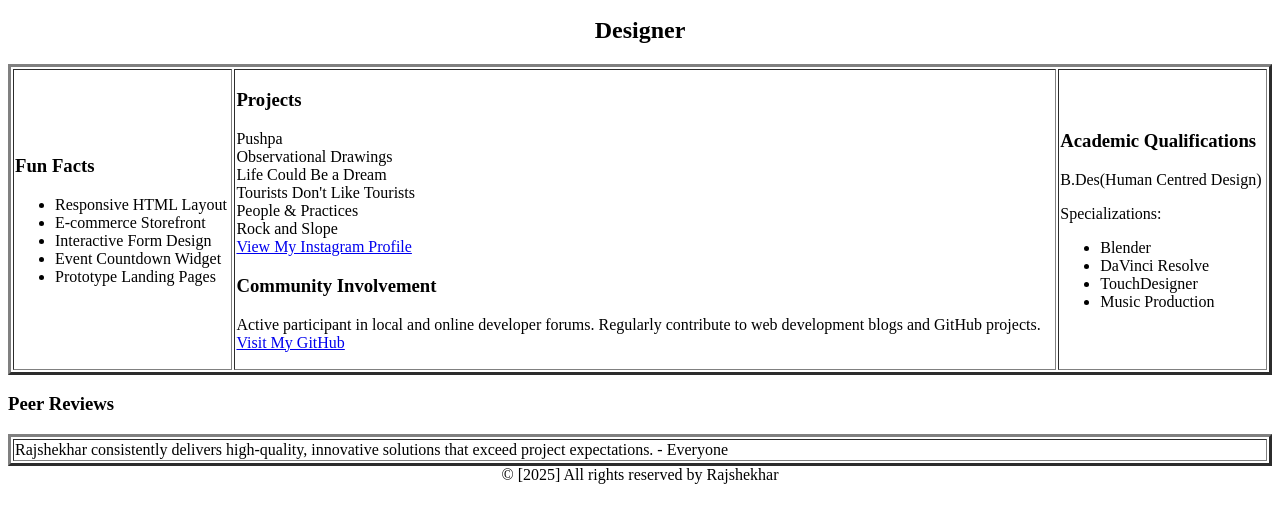
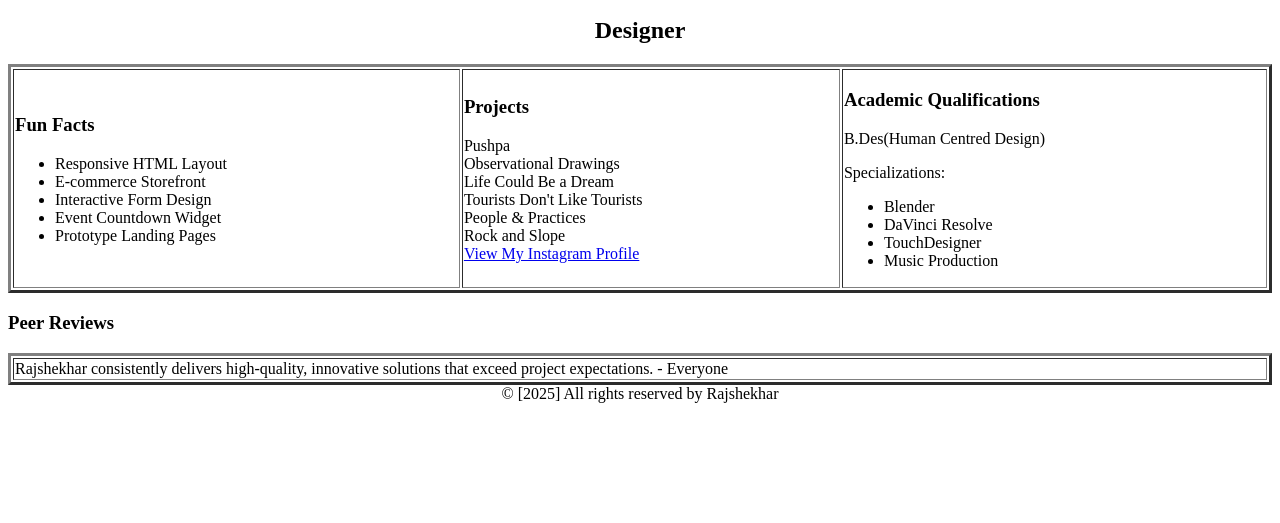
Before and after one commit to rajshekharbasu/rajshekharbasu.github.io, a plain HTML site: page index.html in a window 1280 px wide. Shown: the part 101-624 px from the top of the page. Drawn offline with Linux system fonts and the light colour scheme.

Commit message:
Update index.html

```diff
--- a/index.html
+++ b/index.html
@@ -26,8 +26,7 @@
             <td>
                 <h3>Projects</h3>
                 <p>Pushpa<br>Observational Drawings<br>Life Could Be a Dream<br>Tourists Don't Like Tourists<br>People & Practices<br>Rock and Slope<br><a href="https://www.instagram.com/xandarzen/">View My Instagram Profile</a></p>
-                <h3>Community Involvement</h3>
-                <p>Active participant in local and online developer forums. Regularly contribute to web development blogs and GitHub projects.<br><a href="#">Visit My GitHub</a></p>
+
             </td>
             <td>
                 <h3>Academic Qualifications</h3>
```
